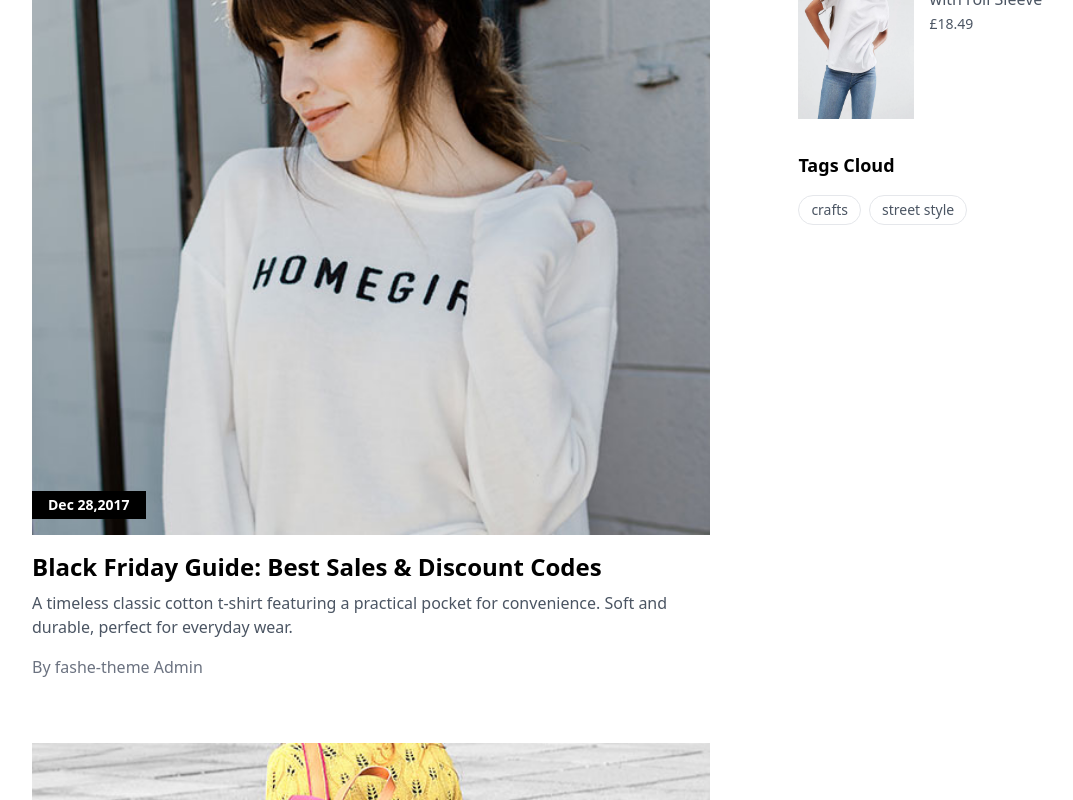
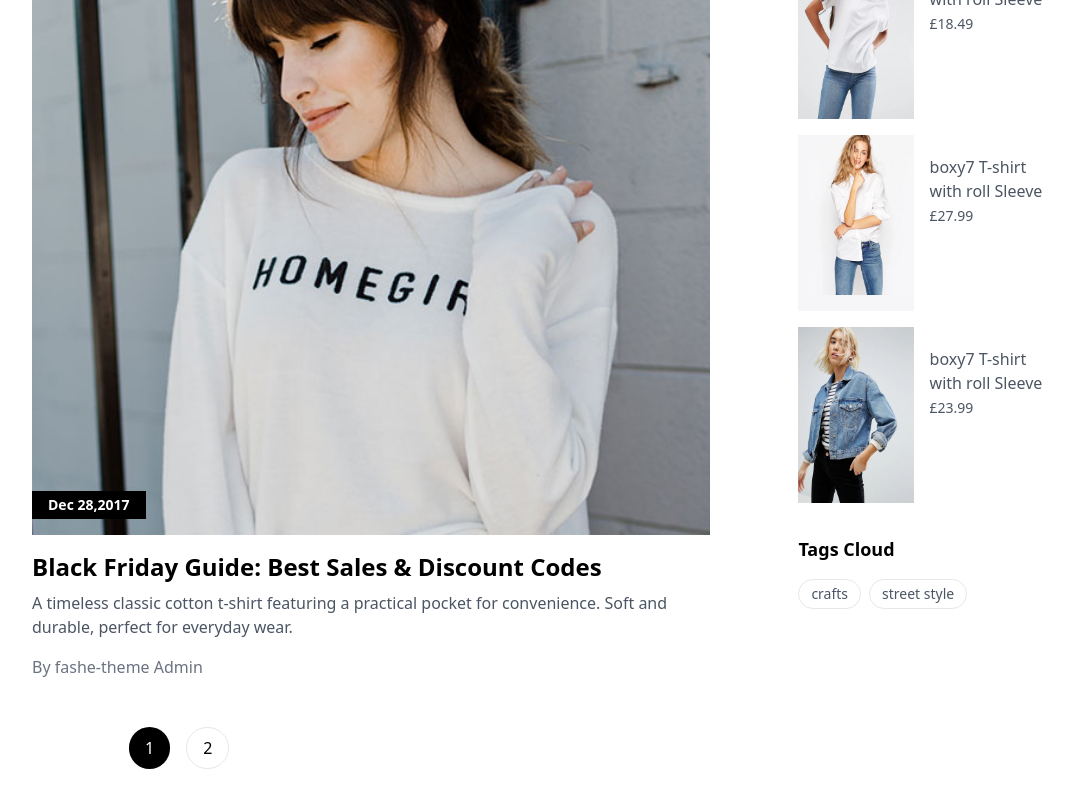
Before and after one commit to zahirajanahi/React_FinalProject_Zahira_Janahi, a React (Create React App) app: page /blog in a window 1280 px wide. Shown: the part 1280-2080 px from the top of the page, without its empty margins (64-1137 px from the left). Built offline with nearby package versions, Linux system fonts and the light colour scheme.

Commit message:
update blog

```diff
--- a/src/pages/blog/Blog.jsx
+++ b/src/pages/blog/Blog.jsx
@@ -1,11 +1,19 @@
-import React from 'react';
+import React, { useState } from 'react';
 import Navbar from '../../layouts/navbar';
 import { Images, JsonData } from "../../constant";
 import Footer from '../../layouts/footer';
 
 const Blog = (props) => {
-    const blogPosts = JsonData.Products.slice(0, 3);
-    const sidebarProducts = JsonData.Products.slice(3, 8);
+    const [currentPage, setCurrentPage] = useState(1);
+
+
+    const blogPosts = currentPage === 1 ? JsonData.Products.slice(0, 2) : JsonData.Products.slice(2, 3);
+    const sidebarProducts = JsonData.Products.slice(3, 10);
+
+    const handlePageChange = (page) => {
+      setCurrentPage(page);
+    };
+
     return (
         <>
         <Navbar/>
@@ -36,6 +44,24 @@ const Blog = (props) => {
               </div>
             </div>
           ))}
+          <div className="flex justify-center mt-8 me-96">
+            <button
+              onClick={() => handlePageChange(1)}
+              className={`px-4 py-2 mx-2 rounded-full ${
+                currentPage === 1 ? 'bg-black text-white' : 'bg-white text-black border-[1px]'
+              }`}
+            >
+              1
+            </button>
+            <button
+              onClick={() => handlePageChange(2)}
+              className={`px-4 py-2 mx-2 rounded-full ${
+                currentPage === 2 ? 'bg-black text-white' : 'bg-white text-black border-[1px]'
+              }`}
+            >
+              2
+            </button>
+          </div>
         </div>
 
 
```
